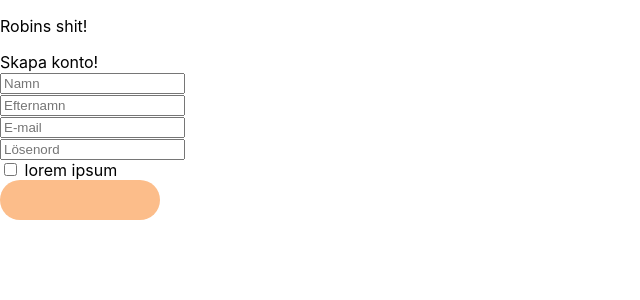
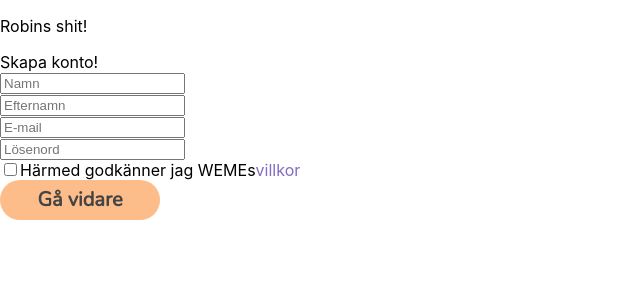
Before and after one commit to ninaodelius/Fem, a Next.js app: page /auth/sign-up in a window 1280 px wide. Shown: the top 300 px of the page, without its empty margins (0-640 px from the left). Built offline with nearby package versions, Linux system fonts and the light colour scheme.

Commit message:
added stylecheet and styled a link

```diff
--- a/components/sign-up-step1.jsx
+++ b/components/sign-up-step1.jsx
@@ -1,5 +1,6 @@
 import Button from '../components/button.jsx'
 import Link from 'next/dist/client/link'
+import styles from '/styles/components/signupone.module.css'
 export default function SignUpOne() {
     return(
         <div className='login-form'>
@@ -27,11 +28,11 @@ export default function SignUpOne() {
            </label>
           </div>
         <div className="checkbox-container">
-          <input type="checkbox" id="remember" name="remember" value="Kom ihåg mig!"></input>
-          <label for="remember"> lorem ipsum</label>
+          <input type="checkbox" id="terms" name="terms"></input>
+          <label for="terms">Härmed godkänner jag WEMEs<Link href= '/auth/terms' passHref><a className={styles.link}>villkor</a></Link></label>
         </div>
           <div className='button-container'>
-            <Link href= '/about' passHref><Button /></Link>
+          <Button><Link href='auth/sign-in' passHref>Gå vidare</Link></Button>
           </div>
          </form>
       </div>
--- /dev/null
+++ b/pages/auth/terms.jsx
@@ -0,0 +1,6 @@
+export default  function Terms(){
+    return(
+    <div><h1>TERMS</h1>
+        </div>
+    )
+}
--- /dev/null
+++ b/styles/components/signupone.module.css
@@ -0,0 +1,6 @@
+.link{
+    color: var(--purple)
+  }
+  .link:hover{
+    color: #999999;
+  }
```
